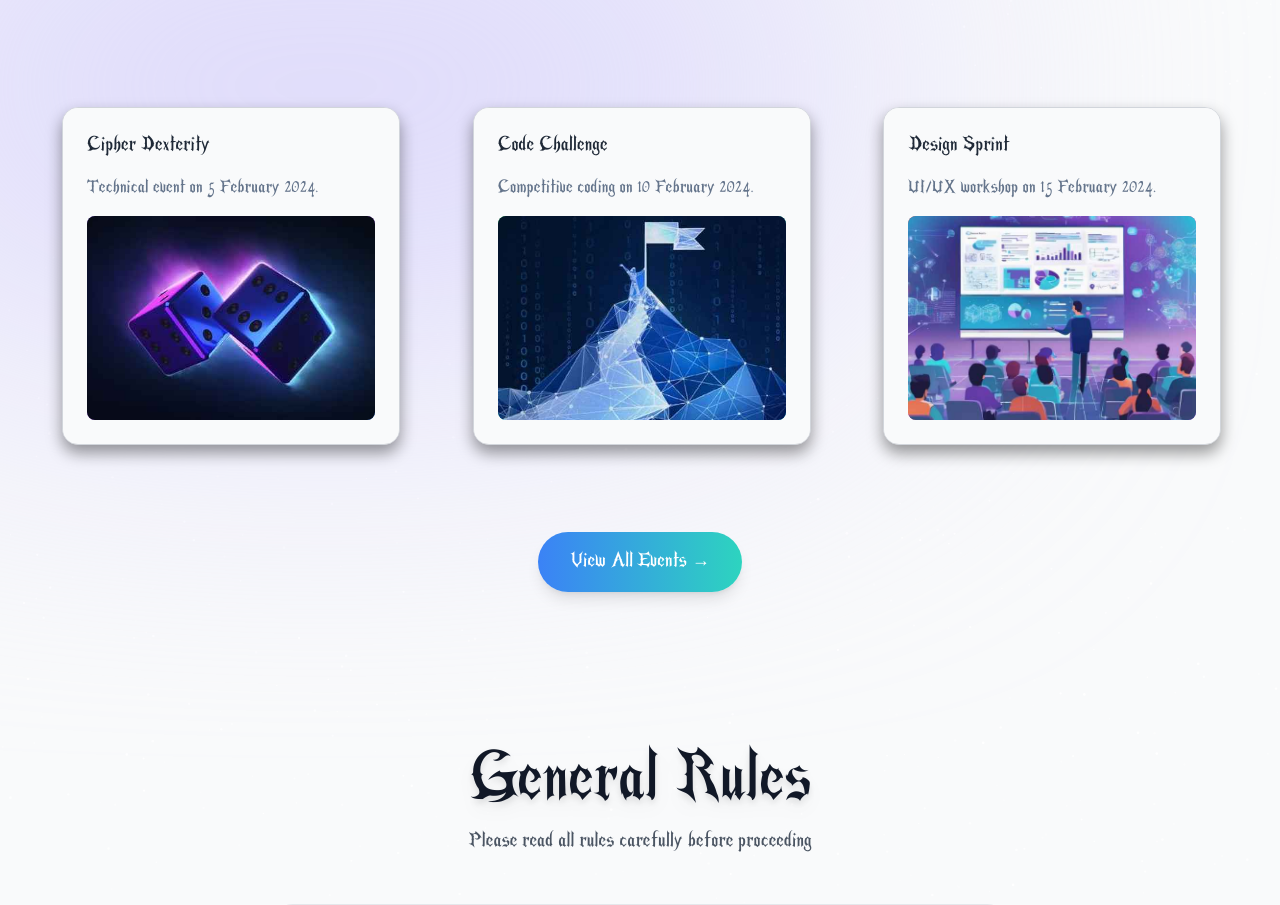
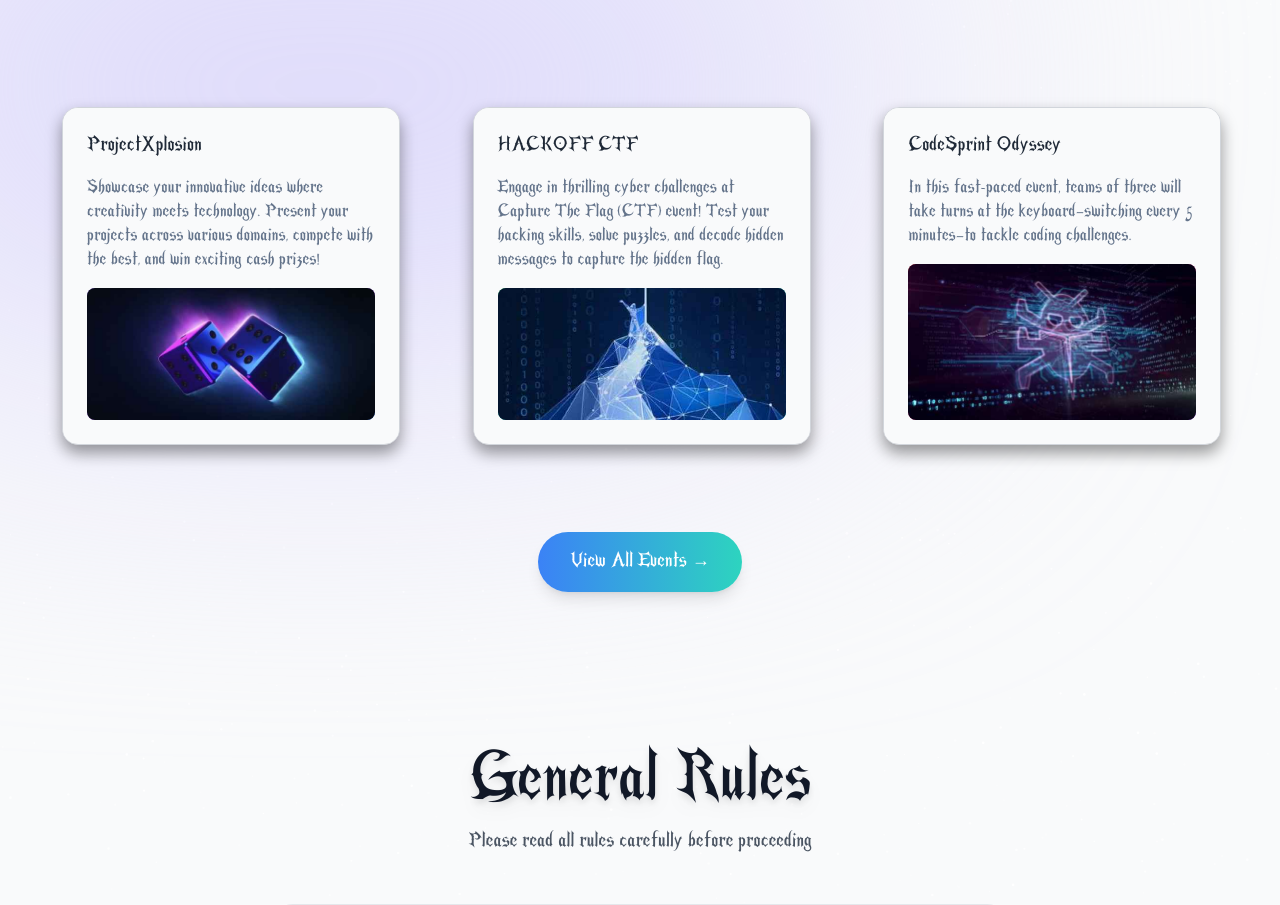
Before and after one commit to PrittoRuban/CyberXeleratte2k25, a Next.js app: page / in a window 1280 px wide. Shown: the part 2260-3165 px from the top of the page. Built offline with nearby package versions, Linux system fonts and the light colour scheme.

Commit message:
Update event details and images; rename events for clarity and engagement

```diff
--- a/src/app/events/components/Events.jsx
+++ b/src/app/events/components/Events.jsx
@@ -107,7 +107,7 @@ export default function Events() {
                 </p>
                 <div className="flex-1 w-full rounded-lg overflow-hidden bg-gradient-to-br from-red-500 via-pink-500 to-purple-500">
                   <img
-                    src="/temp1.png"
+                    src="/temp5.png"
                     alt="Event Banner"
                     className="object-cover w-full h-full"
                   />
@@ -163,7 +163,7 @@ export default function Events() {
                 </p>
                 <div className="flex-1 w-full rounded-lg overflow-hidden bg-gradient-to-br from-blue-500 via-indigo-500 to-purple-500">
                   <img
-                    src="/temp5.png"
+                    src="/temp3.png"
                     alt="Event Banner"
                     className="object-cover w-full h-full"
                   />
--- a/src/components/Events.jsx
+++ b/src/components/Events.jsx
@@ -20,6 +20,7 @@ export default function Events() {
       <SectionHeading> Events </SectionHeading>
       <div className="max-w-7xl mx-auto px-4 sm:px-6 lg:px-8">
         <div className="grid grid-cols-1 md:grid-cols-2 lg:grid-cols-3 gap-16 lg:gap-12 place-items-center py-20">
+          {/* Event 1 */}
           <motion.div
             onClick={() => navigateToEvent("1")}
             whileHover={{
@@ -29,13 +30,15 @@ export default function Events() {
             whileTap={{ scale: 0.95 }}
             className="cursor-pointer"
           >
-            <PinContainer title="/events/cipher-dexterity">
+            <PinContainer title="/events/projectxplosion">
               <div className="flex flex-col p-6 bg-gray-50 dark:bg-gray-900 shadow-xl rounded-lg transition-all w-[21rem] h-[21rem] space-y-4">
                 <h3 className="text-lg font-bold text-gray-800 dark:text-gray-200">
-                  Cipher Dexterity
+                  ProjectXplosion
                 </h3>
                 <p className="text-base text-slate-500 dark:text-gray-400">
-                  Technical event on 5 February 2024.
+                  Showcase your innovative ideas where creativity meets
+                  technology. Present your projects across various domains,
+                  compete with the best, and win exciting cash prizes!
                 </p>
                 <div className="flex-1 w-full rounded-lg overflow-hidden bg-gradient-to-br from-violet-500 via-purple-500 to-blue-500">
                   <img
@@ -57,13 +60,15 @@ export default function Events() {
             whileTap={{ scale: 0.95 }}
             className="cursor-pointer"
           >
-            <PinContainer title="/events/code-challenge">
+            <PinContainer title="/events/hackoff-ctf">
               <div className="flex flex-col p-6 bg-gray-50 dark:bg-gray-900 shadow-xl rounded-lg transition-all w-[21rem] h-[21rem] space-y-4">
                 <h3 className="text-lg font-bold text-gray-800 dark:text-gray-200">
-                  Code Challenge
+                  HACKOFF CTF
                 </h3>
                 <p className="text-base text-slate-500 dark:text-gray-400">
-                  Competitive coding on 10 February 2024.
+                  Engage in thrilling cyber challenges at Capture The Flag (CTF)
+                  event! Test your hacking skills, solve puzzles, and decode
+                  hidden messages to capture the hidden flag.
                 </p>
                 <div className="flex-1 w-full rounded-lg overflow-hidden bg-gradient-to-br from-green-500 via-teal-500 to-cyan-500">
                   <img
@@ -85,17 +90,19 @@ export default function Events() {
             whileTap={{ scale: 0.95 }}
             className="cursor-pointer"
           >
-            <PinContainer title="/events/design-sprint">
+            <PinContainer title="/events/code-sprint-odyssey">
               <div className="flex flex-col p-6 bg-gray-50 dark:bg-gray-900 shadow-xl rounded-lg transition-all w-[21rem] h-[21rem] space-y-4">
                 <h3 className="text-lg font-bold text-gray-800 dark:text-gray-200">
-                  Design Sprint
+                  CodeSprint Odyssey
                 </h3>
                 <p className="text-base text-slate-500 dark:text-gray-400">
-                  UI/UX workshop on 15 February 2024.
+                  In this fast-paced event, teams of three will take turns at
+                  the keyboard—switching every 5 minutes—to tackle coding
+                  challenges.
                 </p>
                 <div className="flex-1 w-full rounded-lg overflow-hidden bg-gradient-to-br from-red-500 via-pink-500 to-purple-500">
                   <img
-                    src="/temp1.png"
+                    src="/temp5.png"
                     alt="Event Banner"
                     className="object-cover w-full h-full"
                   />
```
